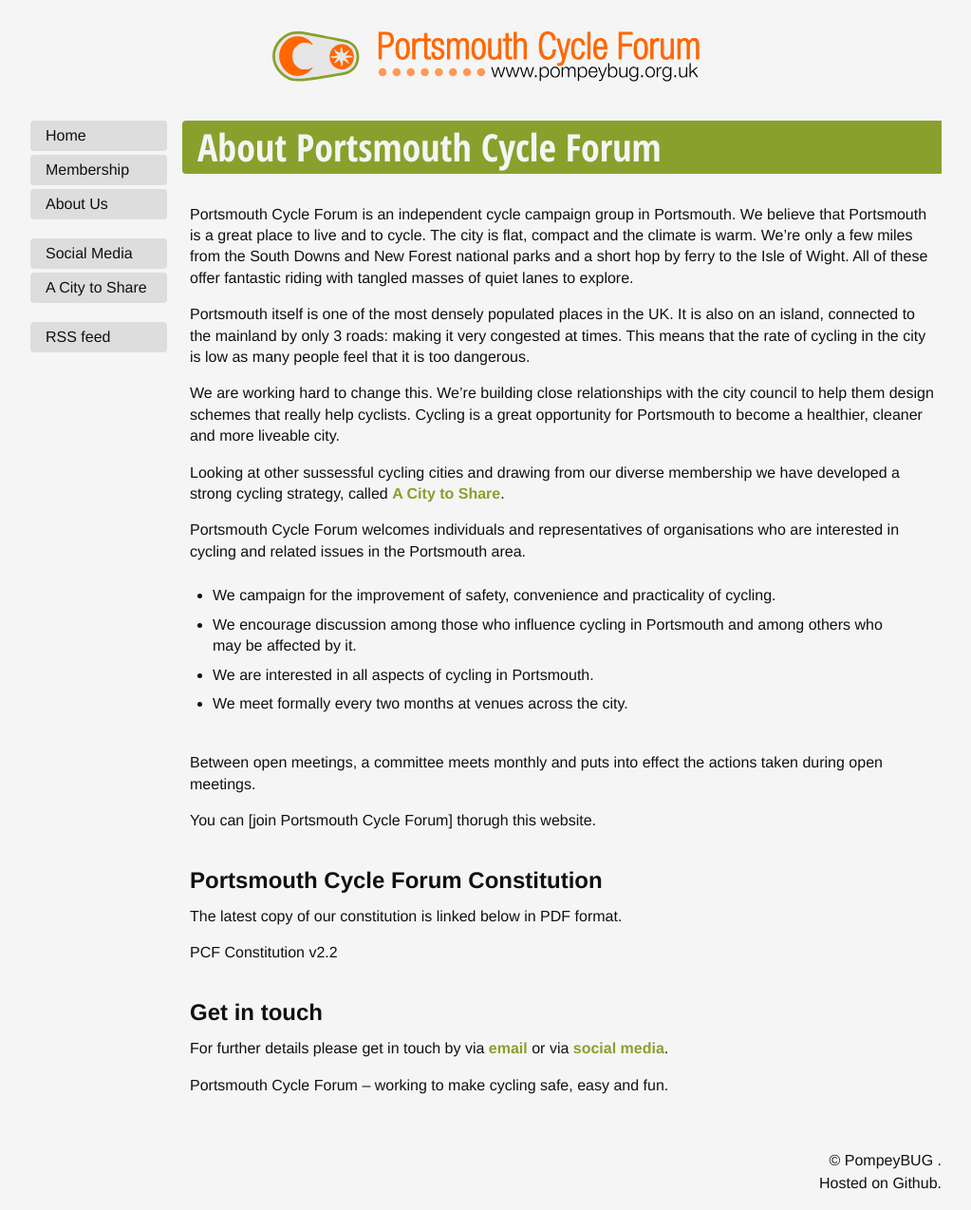
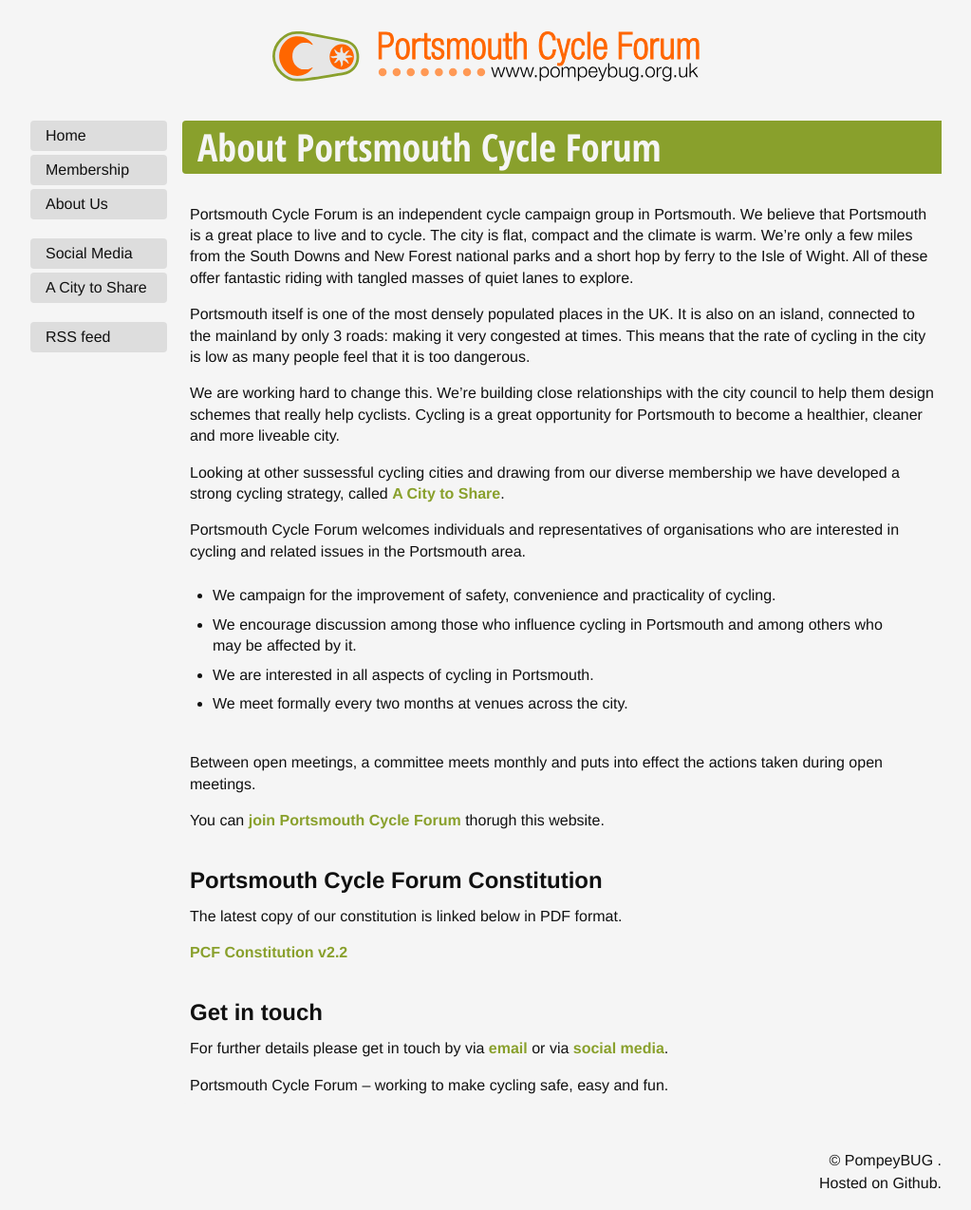
Before and after one commit to pompeybug/pompeybug.github.io, a Jekyll site: the page built from about/index.md, in a window 1280 px wide. Shown: the whole page at 95% size, without its empty margins (128-1151 px from the left). Built offline with Jekyll 4.4.1, drawn with Linux system fonts in a browser that asks for light colours; part of the change alters nothing that is shown.

```diff
--- a/about/index.md
+++ b/about/index.md
@@ -19,13 +19,13 @@ Portsmouth Cycle Forum welcomes individuals and representatives of organisations
 
 Between open meetings, a committee meets monthly and puts into effect the actions taken during open meetings.
 
-You can [join Portsmouth Cycle Forum] thorugh this website.
+You can [join Portsmouth Cycle Forum](/join/) thorugh this website.
 
 # Portsmouth Cycle Forum Constitution
 
 The latest copy of our constitution is linked below in PDF format.
 
-PCF Constitution v2.2
+[PCF Constitution v2.2](/assets/docs/PCF-Constitution-v2.2.pdf)
 
 # Get in touch
 For further details please get in touch by via [email](mailto:membership@pompeybug.org.uk?subject=Enquiry) or via [social media](/social).
```
